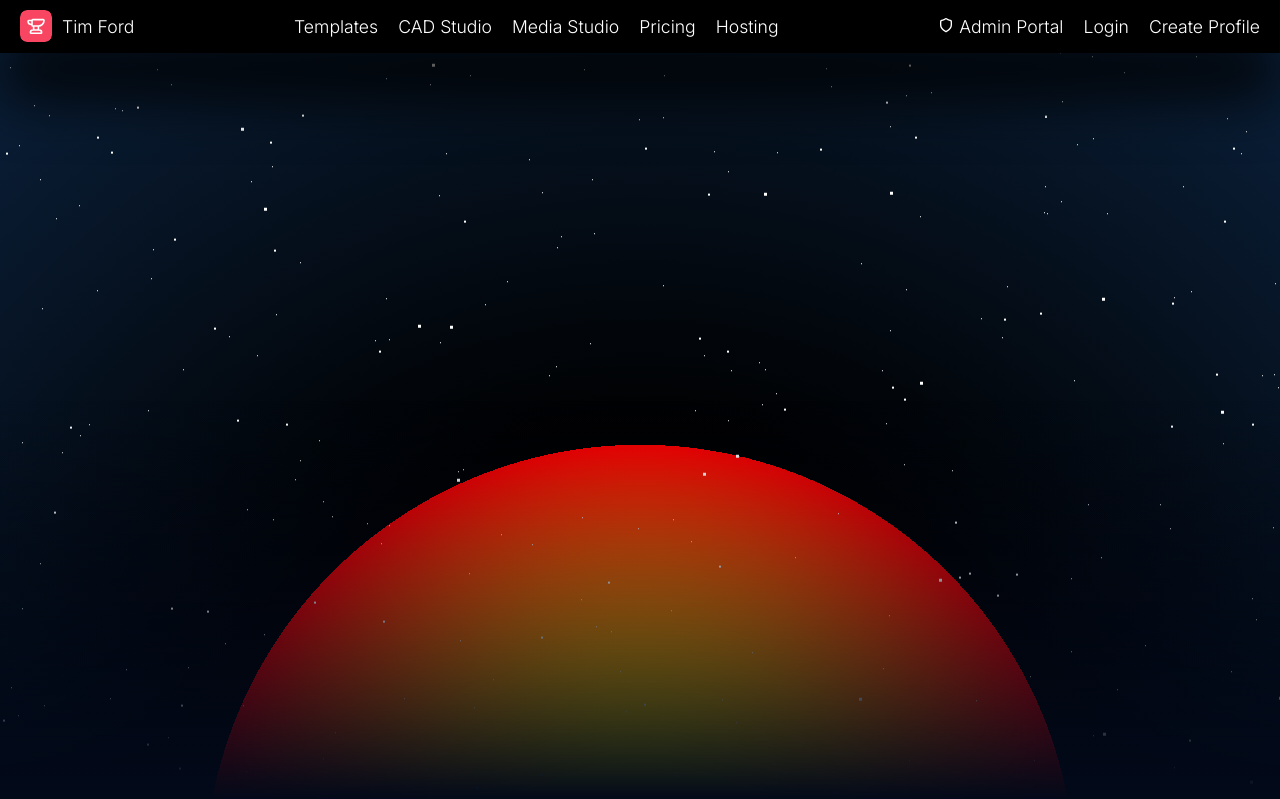
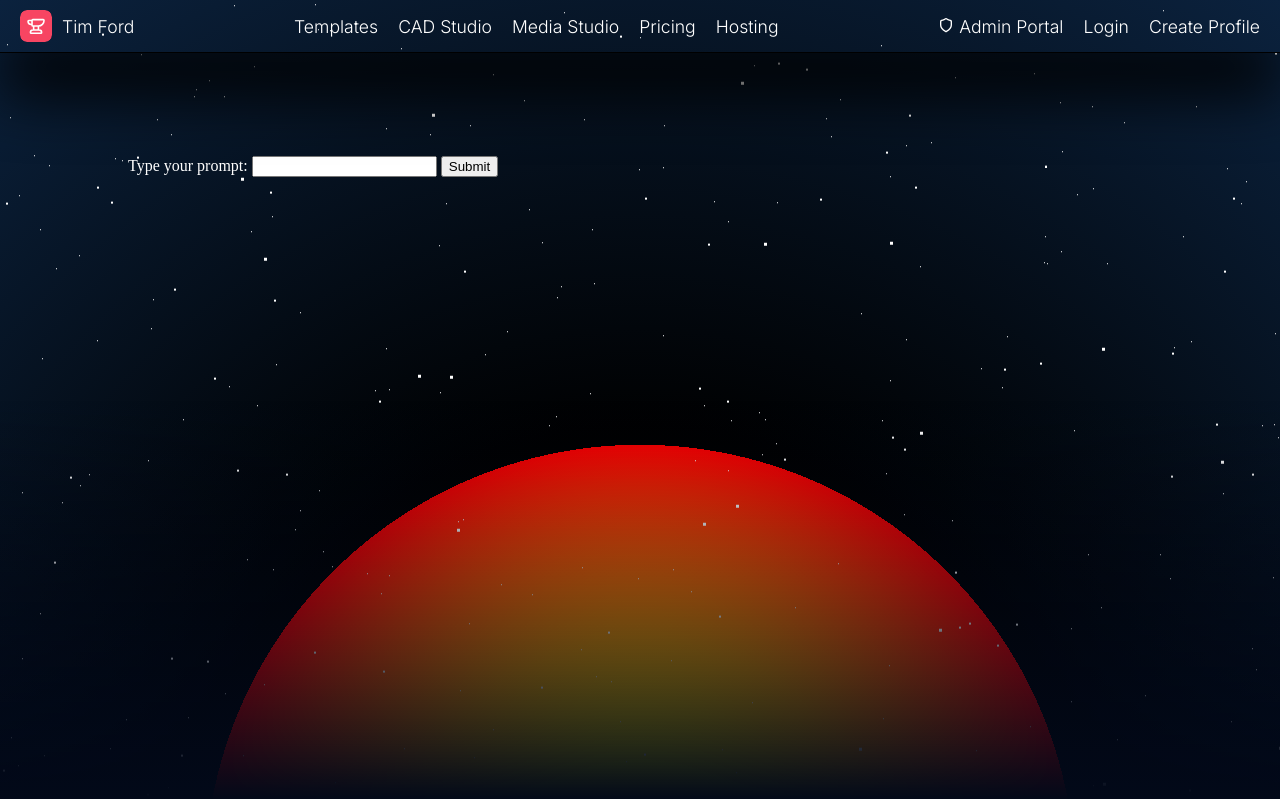
Before and after one commit to Charles-investment-group/TimFord, a SvelteKit app: page / in a window 1280 px wide. Shown: the top 799 px of the page. Built offline with nearby package versions, Linux system fonts and the light colour scheme; no server answers.

Commit message:
added gemini search to hero section

```diff
--- /dev/null
+++ b/src/routes/+page.server.js
@@ -0,0 +1,42 @@
+import { GoogleGenAI } from "@google/genai";
+import { GEMINI_API_KEY } from "$env/static/private";
+
+export const prerender = false;
+
+// Initialize the vanilla SDK client
+const ai = new GoogleGenAI({ apiKey: GEMINI_API_KEY });
+
+export async function load() {
+  return { aiResponse: null };
+}
+
+export const actions = {
+  default: async ({ request }) => {
+    const data = await request.formData();
+    const userPrompt = data.get("aiprompt");
+
+    if (!userPrompt) {
+      return { aiResponse: "Please enter a prompt." };
+    }
+
+    try {
+      // ✅ Corrected method: Use ai.interactions.create
+      const response = await ai.interactions.create({
+        model: "gemini-3.6-flash",
+        input: userPrompt,
+      });
+
+      return {
+        // ✅ Corrected property: Extract text using .output_text
+        aiResponse: response.output_text
+      };
+    } catch (error) {
+      // Always leave this log visible in your terminal to catch exact API exceptions
+      console.error("Gemini SDK Execution Failure:", error);
+
+      return {
+        aiResponse: `Failed to generate AI response. ${error.message || ""}`
+      };
+    }
+  }
+};
--- a/src/routes/+page.svelte
+++ b/src/routes/+page.svelte
@@ -6,11 +6,14 @@
     import RenderingEngine from '$lib/RenderingEngine.svelte';
     import CadStudio from '$lib/CadStudio.svelte';
     import Pricing from './Pricing.svelte';
+
+    let { data, form } = $props();
 </script>
+
 
 <main>
     <Header />
-	<Hero />
+    <Hero {data} {form} />
     <ForgeEngine />
     <Section3 />
     <RenderingEngine />
--- a/src/routes/Header.svelte
+++ b/src/routes/Header.svelte
@@ -157,7 +157,7 @@ flex-wrap: nowrap;
 align-items: center;
 justify-content: space-between;
 padding: 0px;
-background-color: black;
+background: linear-gradient(#0A1628);
 border-bottom: 1px solid black;
 box-shadow: 0px 40px 60px black;
 
--- a/src/routes/Hero.svelte
+++ b/src/routes/Hero.svelte
@@ -1,7 +1,9 @@
 <script>
-
+ let { data, form } = $props();
 
 </script>
+
+
 
 <main>
 <div class="main_container container">
@@ -9,24 +11,41 @@
   <div id="stars2"></div>
   <div id="stars3"></div>
   <div></div>
+  <form method="POST" class="form_container">
+  <label for="aiprompt">Type your prompt:</label>
+  <input type="text" id="aiprompt" name="aiprompt" required />
+  <button type="submit">Submit</button>
+  </form>
+
+{#if form?.aiResponse}
+  <div class="response">
+    <h3>AI Response:</h3>
+    <p>{form.aiResponse}</p>
+  </div>
+{/if}
+
 </div>
 <div class="overlay"></div>
+
+
 </main>
 
 <style>
 
 .main_container {
 width: 100%;
-height: 100vh;
+height: 200vh;
 background-size: cover;
 background-position: center;
 background-repeat: no-repeat;
 position: absolute;
+padding-top: 50px;
 }
 
 .overlay {
 width: 100%;
-height: 100vh;
+height: 100%;
+min-height: 100vh;
 background-size: cover;
 background-position: center;
 background-repeat: no-repeat;
@@ -34,6 +53,18 @@ background: linear-gradient(rgba(0,0,0,0) 50%, #020919 100%);
 position: relative;
 }
 
+.form_container, .response, .svelte-1h9oe6u, form {
+background-color: transparent;
+color: white;
+}
+
+form {
+padding: 100px 10vw 20px 10vw;
+}
+
+.response {
+padding: 10px 10vw;
+}
 
 .container {
   width: 100%;
```
Also changed, not shown: package.json (+7 -0 lines), 1 other file (tests, documents, lock files or other folders). Lines whose indentation alone changed are shown as unchanged.
